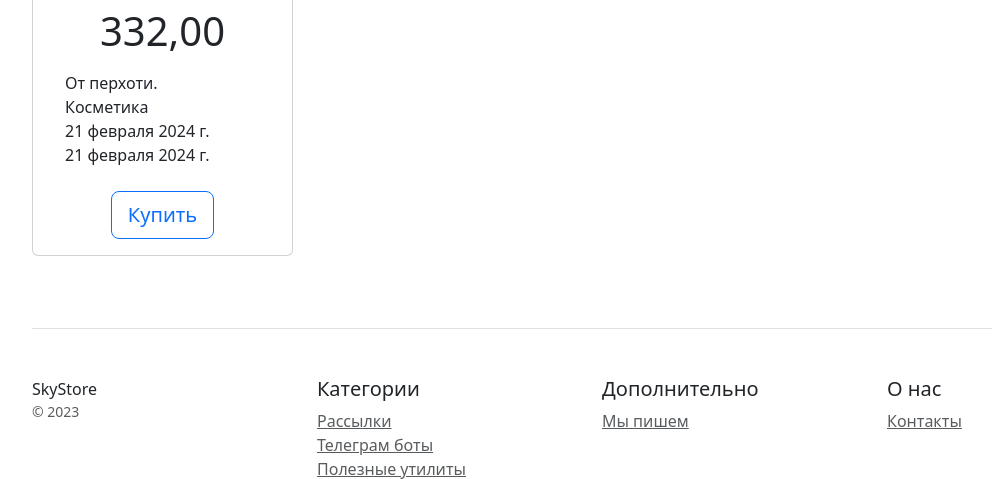
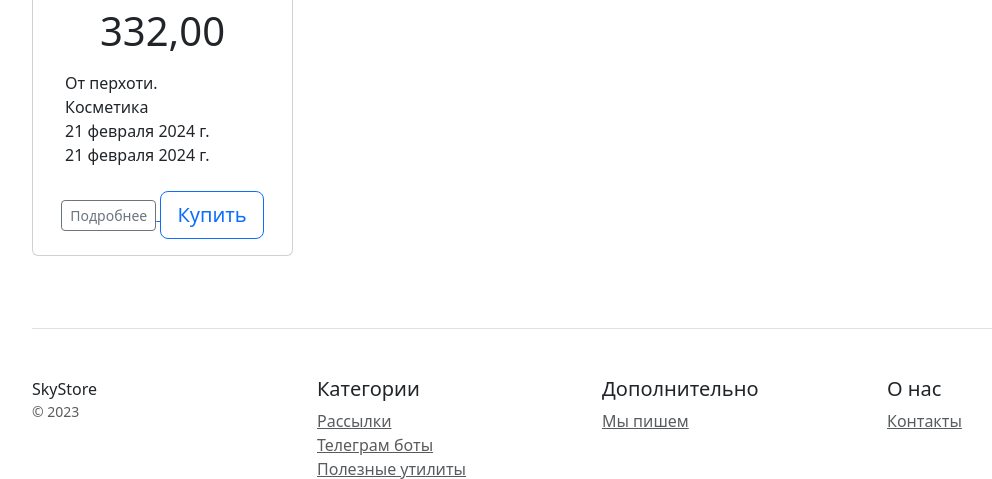
Before and after one commit to jekaGitHub/online_shop, a Django app: page / in a window 1280 px wide. Shown: the part 1088-1567 px from the top of the page, without its empty margins (50-1042 px from the left). Run offline with Django 5.2, Linux system fonts and the light colour scheme; data comes from the database, SQL or seed files in the repository.

Commit message:
change code

```diff
--- a/catalog/templates/catalog/index.html
+++ b/catalog/templates/catalog/index.html
@@ -18,6 +18,9 @@
                     <li>{{ object.created_at }}</li>
                     <li>{{ object.updated_at }}</li>
                 </ul>
+                <a href="{% url 'catalog:page_product' object.pk %}">
+                    <button type="button" class="btn btn-sm btn-outline-secondary">Подробнее</button>
+                </a>
                 <button type="button" class="btn btn-lg btn-block btn-outline-primary">Купить</button>
             </div>
         </div>
```
